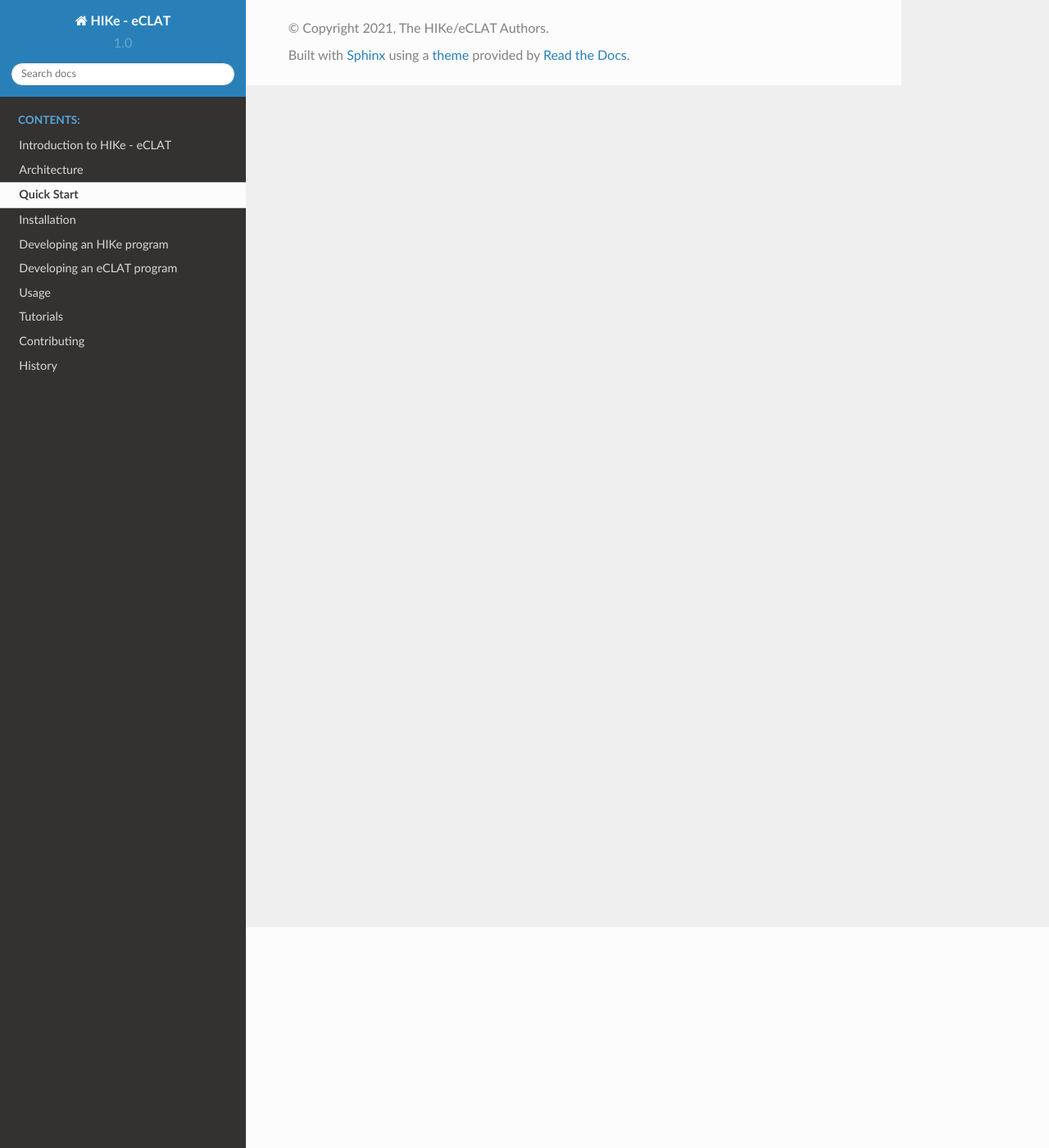
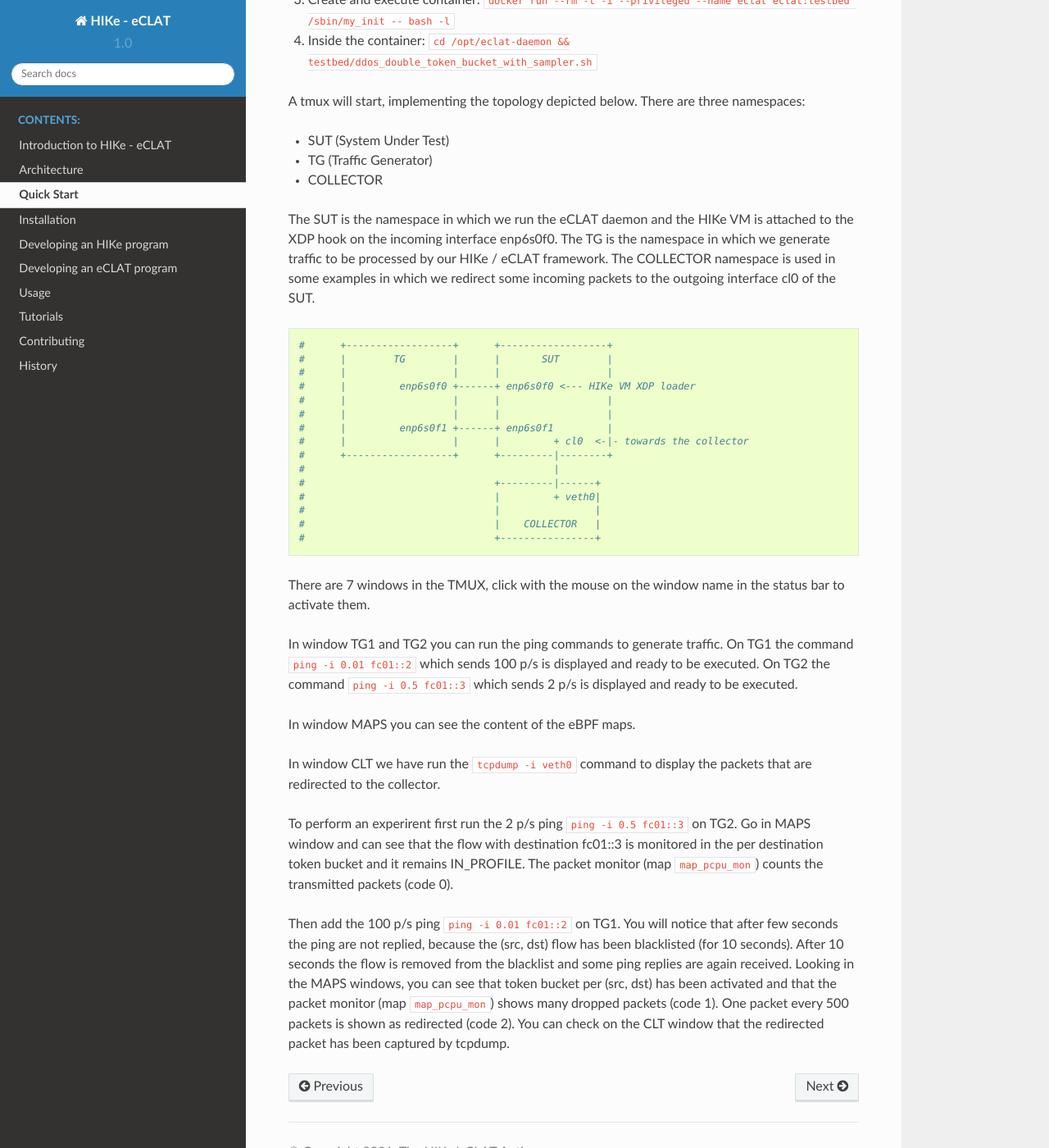
Before and after one commit to hike-eclat/docs, a Sphinx documentation site: the page built from docs/quickstart.rst, in a window 1280 px wide and 1400 px high, scrolled down 269 px. Shown: the whole window at 82% size. Built offline with Sphinx 7.4.7 and the Read the Docs theme 2.0.0, drawn with Linux system fonts in a browser that asks for light colours; pages that are not in the unit, such as notebooks, are missing from menus; some of the changed text lies outside the part shown.

Commit message:
Update quickstart.rst

```diff
--- a/docs/quickstart.rst
+++ b/docs/quickstart.rst
@@ -1,4 +1,53 @@
 Quick Start
 ===========
 
-Introduce the quick start procedure to setup hike-eclat testbed
+Working with offline and preinstalled doker image, on LINUX
+
+#. Download the docker image eclat.tar.gz
+
+#. Load the image: ``docker load < eclat.tar.gz``
+
+#. Create and execute container: ``docker run --rm -t -i --privileged --name eclat eclat:testbed  /sbin/my_init -- bash -l``
+
+#. Inside the container: ``cd /opt/eclat-daemon && testbed/ddos_double_token_bucket_with_sampler.sh``
+
+A tmux will start, implementing the topology depicted below.
+There are three namespaces:
+
+* SUT (System Under Test)
+* TG (Traffic Generator)
+* COLLECTOR
+
+The SUT is the namespace in which we run the eCLAT daemon and the HIKe VM is attached to the XDP hook on the incoming interface enp6s0f0. The TG is the namespace in which we generate traffic to be processed by our HIKe / eCLAT framework. The COLLECTOR namespace is used in some examples in which we redirect some incoming packets to the outgoing interface cl0 of the SUT.
+
+::
+
+   #      +------------------+      +------------------+
+   #      |        TG        |      |       SUT        |
+   #      |                  |      |                  |
+   #      |         enp6s0f0 +------+ enp6s0f0 <--- HIKe VM XDP loader
+   #      |                  |      |                  |
+   #      |                  |      |                  |
+   #      |         enp6s0f1 +------+ enp6s0f1         |
+   #      |                  |      |         + cl0  <-|- towards the collector
+   #      +------------------+      +---------|--------+
+   #                                          |
+   #                                +---------|------+
+   #                                |         + veth0|
+   #                                |                |
+   #                                |    COLLECTOR   |
+   #                                +----------------+
+
+There are 7 windows in the TMUX, click with the mouse on the window name in the status bar to activate them.
+
+In window TG1 and TG2 you can run the ping commands to generate traffic.
+On TG1 the command ``ping -i 0.01 fc01::2`` which sends 100 p/s is displayed and ready to be executed.
+On TG2 the command ``ping -i 0.5 fc01::3`` which sends 2 p/s is displayed and ready to be executed.
+
+In window MAPS you can see the content of the eBPF maps.
+
+In window CLT we have run the ``tcpdump -i veth0`` command to display the packets that are redirected to the collector.
+
+To perform an experirent first run the 2 p/s ping ``ping -i 0.5 fc01::3`` on TG2. Go in MAPS window and can see that the flow with destination fc01::3 is monitored in the per destination token bucket and it remains IN_PROFILE. The packet monitor (map ``map_pcpu_mon``) counts the transmitted packets (code 0).
+
+Then add the 100 p/s ping ``ping -i 0.01 fc01::2`` on TG1. You will notice that after few seconds the ping are not replied, because the (src, dst) flow has been blacklisted (for 10 seconds). After 10 seconds the flow is removed from the blacklist and some ping replies are again received. Looking in the MAPS windows, you can see that token bucket per (src, dst) has been activated and that the packet monitor (map ``map_pcpu_mon``) shows many dropped packets (code 1). One packet every 500 packets is shown as redirected (code 2). You can check on the CLT window that the redirected packet has been captured by tcpdump.
```
